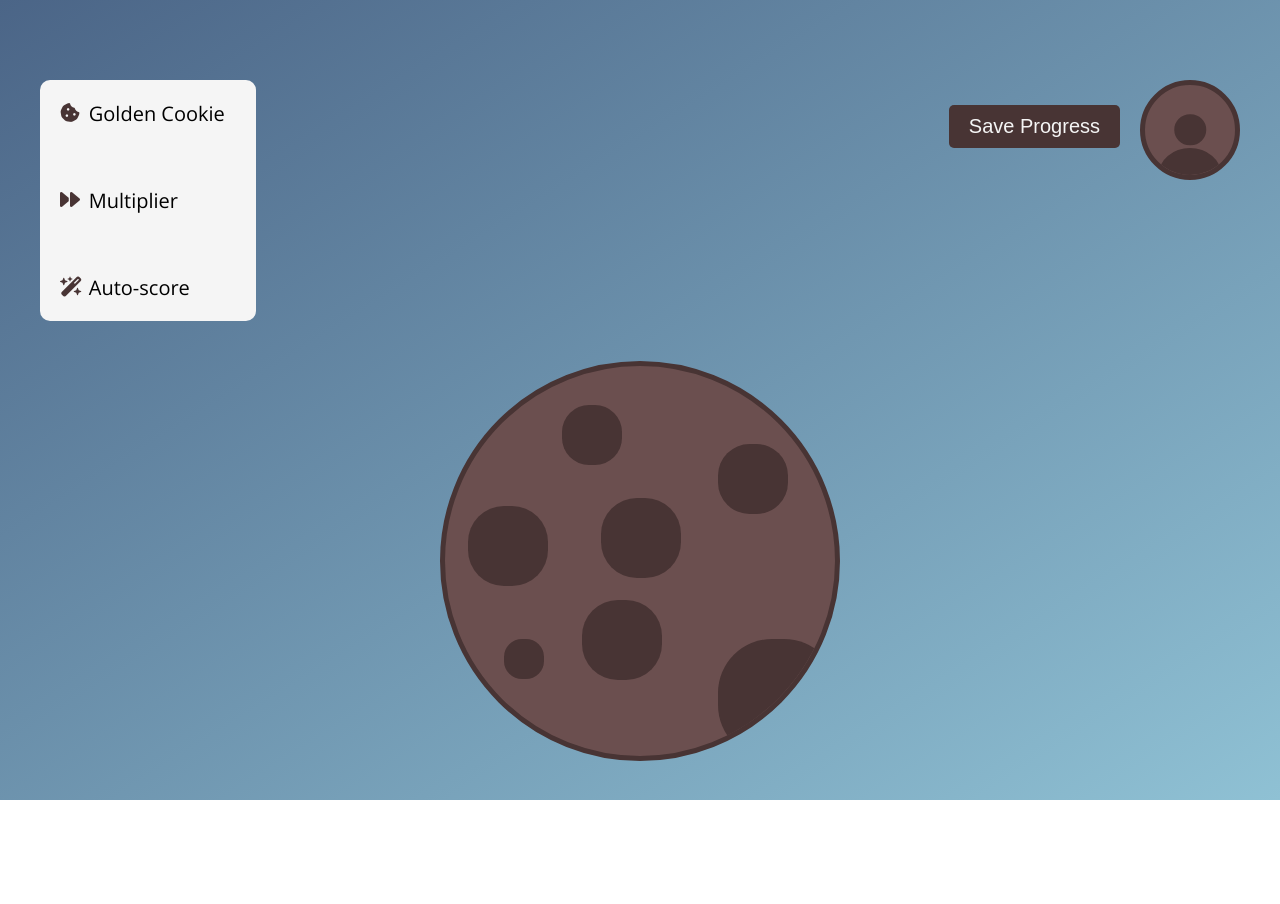
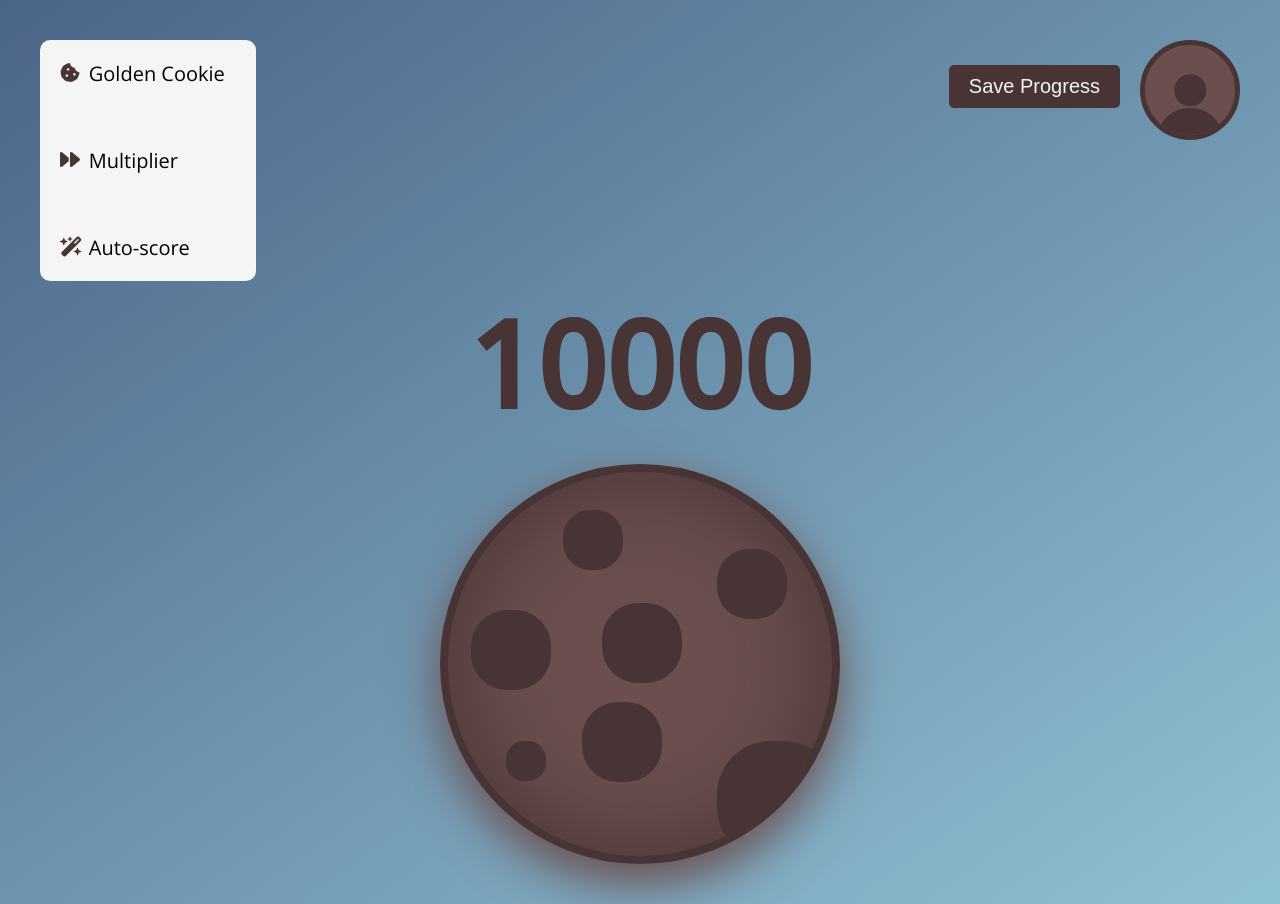
Before and after one commit to 05v/F3M7PROG, a plain HTML site: page WEEK1_CookieClicker/index.html in a window 1280 px wide. Before the commit the page ends 800 px from the top, so only its background shows below. Drawn offline with nearby package versions, Linux system fonts and the light colour scheme.

Commit message:
Les 1 Video 9

```diff
--- a/WEEK1_CookieClicker/index.html
+++ b/WEEK1_CookieClicker/index.html
@@ -36,11 +36,11 @@
             <div class="avatar__body"></div>
         </figure>
     </div>
-
 </header>
 
 <body>
-    <!-- <h1 class="score">10000</h1> -->
+    <main class="main">
+        <h1 class="score">10000</h1>
         <figure class="cookie">
             <div class="cookie__spots cookie__spots--first"></div>
             <div class="cookie__spots cookie__spots--second"></div>
@@ -50,6 +50,7 @@
             <div class="cookie__spots cookie__spots--sixth"></div>
             <div class="cookie__spots cookie__spots--seventh"></div>
         </figure>
+    </main>
 </body>
 
 </html>
--- a/WEEK1_CookieClicker/scss/base.scss
+++ b/WEEK1_CookieClicker/scss/base.scss
@@ -8,6 +8,15 @@ body {
     background: linear-gradient(to bottom right, map-get(variables.$mainColors, 'backgroundColorOne'), map-get(variables.$mainColors, 'backgroundColorTwo'));
     flex-direction: column;
     font-family: 'Open Sans', sans-serif;
+    padding: 4rem;
+}
+
+.main {
+    display: flex;
+    justify-content: center;
+    align-items: center;
+    flex-direction: column;
+    gap: 2rem;
 }
 
 .buttonAndAvatarWrapper {
--- a/WEEK1_CookieClicker/scss/components/cookie/cookie.scss
+++ b/WEEK1_CookieClicker/scss/components/cookie/cookie.scss
@@ -5,9 +5,11 @@
     aspect-ratio: 1/1;
     background: map-get(variables.$cookie, "cookieBackground");
     border-radius: 50%;
+    box-shadow: inset 0 0 10rem 0rem map-get(variables.$cookie, "cookieSpots"),
+        0 2rem 5rem 0rem map-get(variables.$cookie, "cookieBackground");
     position: relative;
     overflow: hidden;
-    border: 0.5rem solid map-get(variables.$cookie, "cookieSpots");
+    border: 0.8rem solid map-get(variables.$cookie, "cookieSpots");
 
     &__spots {
         width: 10rem;
--- a/WEEK1_CookieClicker/scss/components/header/header.scss
+++ b/WEEK1_CookieClicker/scss/components/header/header.scss
@@ -1,5 +1,5 @@
 .header {
-    padding: 4rem;
+
     width: 100%;
     display: grid;
     grid-template-columns: 70% 30%;
--- /dev/null
+++ b/WEEK1_CookieClicker/scss/components/score/score.scss
@@ -0,0 +1,6 @@
+@use '../../abstracts/variables';
+
+.score {
+    color: map-get(variables.$cookie, "cookieSpots");
+    font-size: 12rem;
+}
--- a/WEEK1_CookieClicker/scss/style.scss
+++ b/WEEK1_CookieClicker/scss/style.scss
@@ -5,3 +5,4 @@
 @use 'components/header/header';
 @use 'components/save/save';
 @use 'components/avatar/avatar';
+@use 'components/score/score';
```
Also changed, not shown: WEEK1_CookieClicker/css/style.css, 1 other file. Lines whose indentation alone changed are shown as unchanged.
